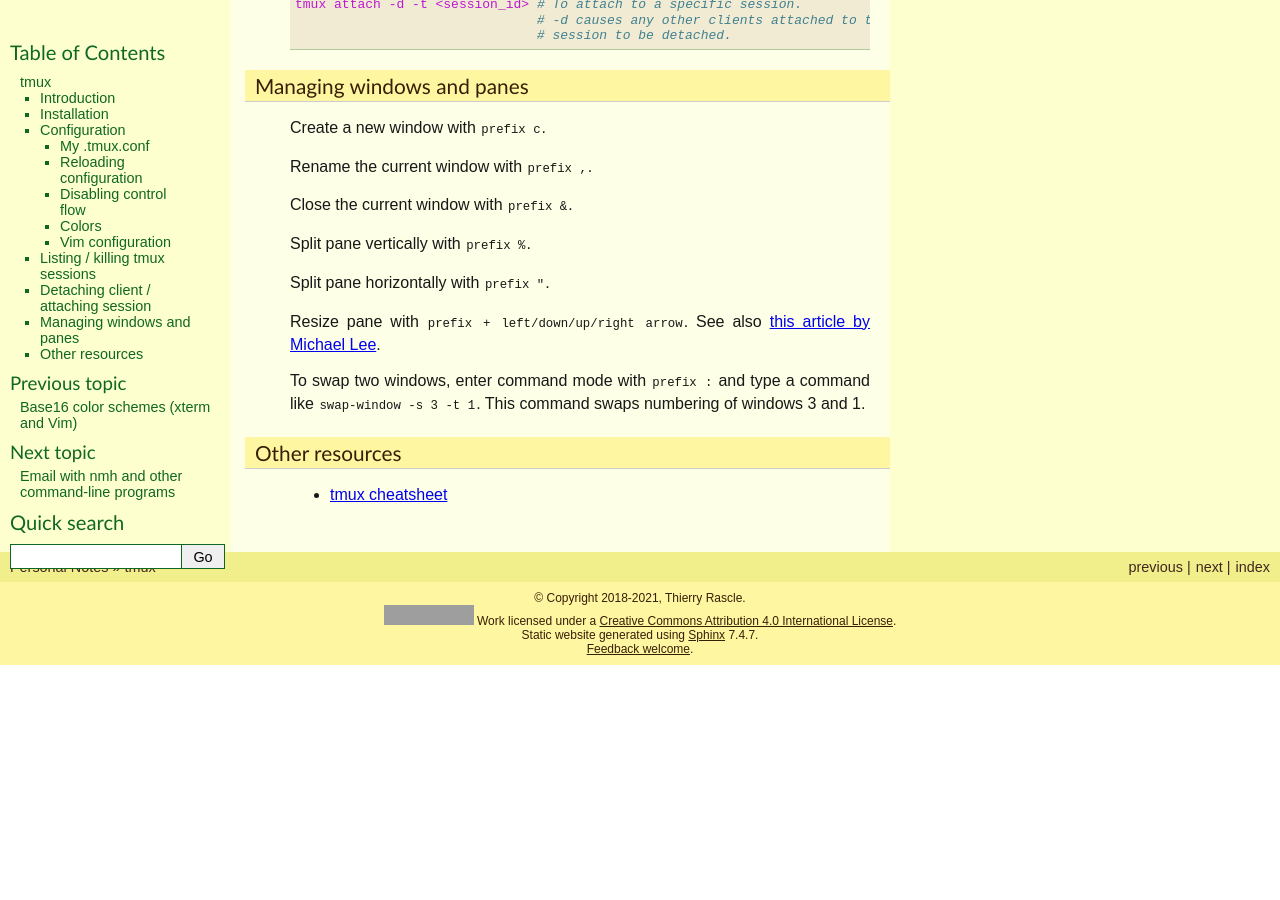
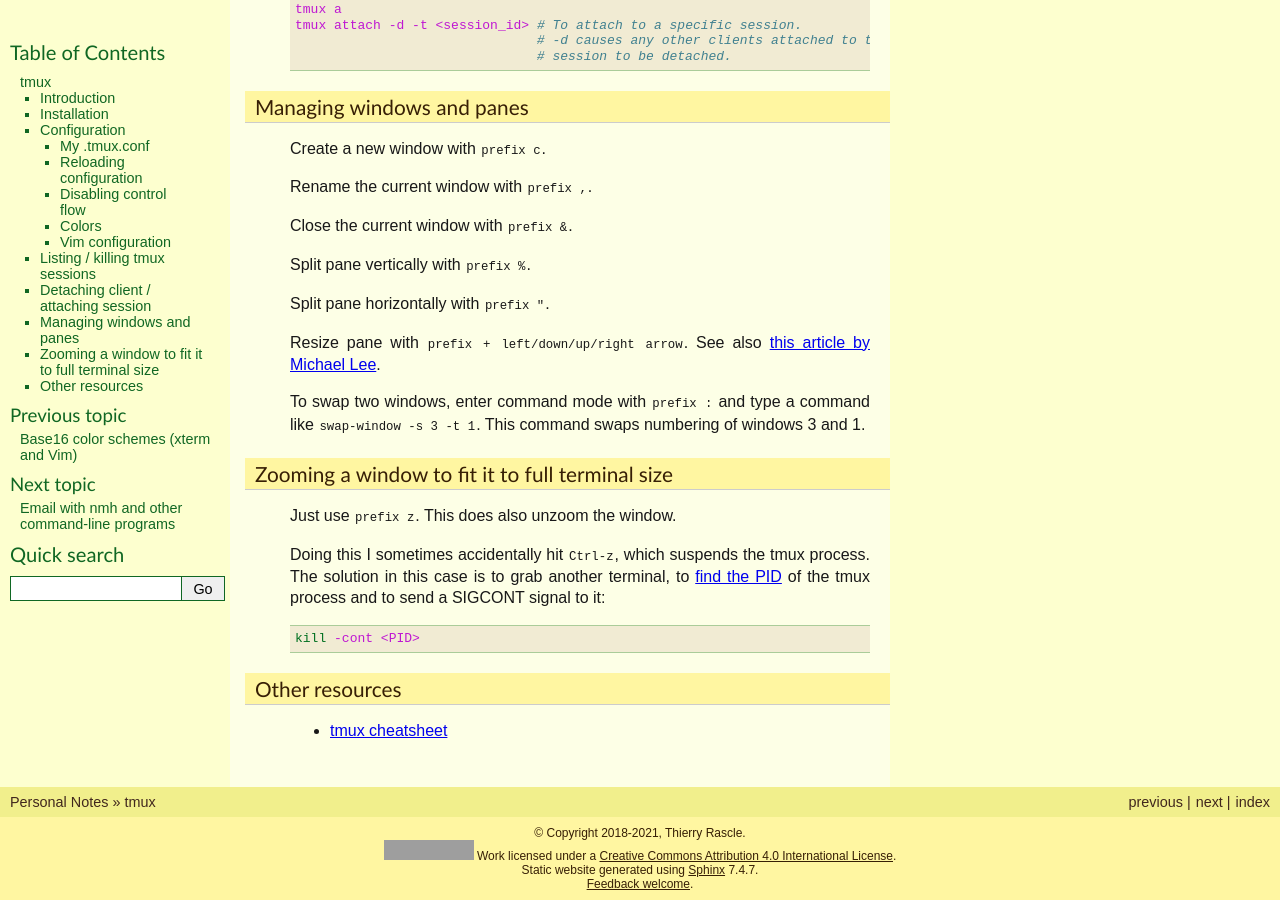
Before and after one commit to thierr26/thierr26_personal_notes_sphinx_sources, a Sphinx documentation site: the page built from source/tmux.rst, in a window 1280 px wide and 900 px high, scrolled down 3976 px. Built offline with Sphinx 7.4.7, drawn with Linux system fonts in a browser that asks for light colours; before the commit the page ends 4641 px from its top, so only the background shows below that; some of the changed text lies outside the part shown; grey boxes are pictures that could not be loaded.

Commit message:
Add zooming section in tmux page

```diff
--- a/source/tmux.rst
+++ b/source/tmux.rst
@@ -295,6 +295,23 @@
 1.
 
 
+Zooming a window to fit it to full terminal size
+------------------------------------------------
+
+.. index::
+  single: kill
+  pair: signal, SIGCONT
+
+Just use ``prefix z``. This does also unzoom the window.
+
+Doing this I sometimes accidentally hit ``Ctrl-z``, which suspends the tmux
+process. The solution in this case is to grab another terminal, to `find the
+PID <https://www.configserverfirewall.com/linux-tutorials/how-to-get-pid-of-a-process/>`_
+of the tmux process and to send a SIGCONT signal to it::
+
+  kill -cont <PID>
+
+
 Other resources
 ---------------
 
```
